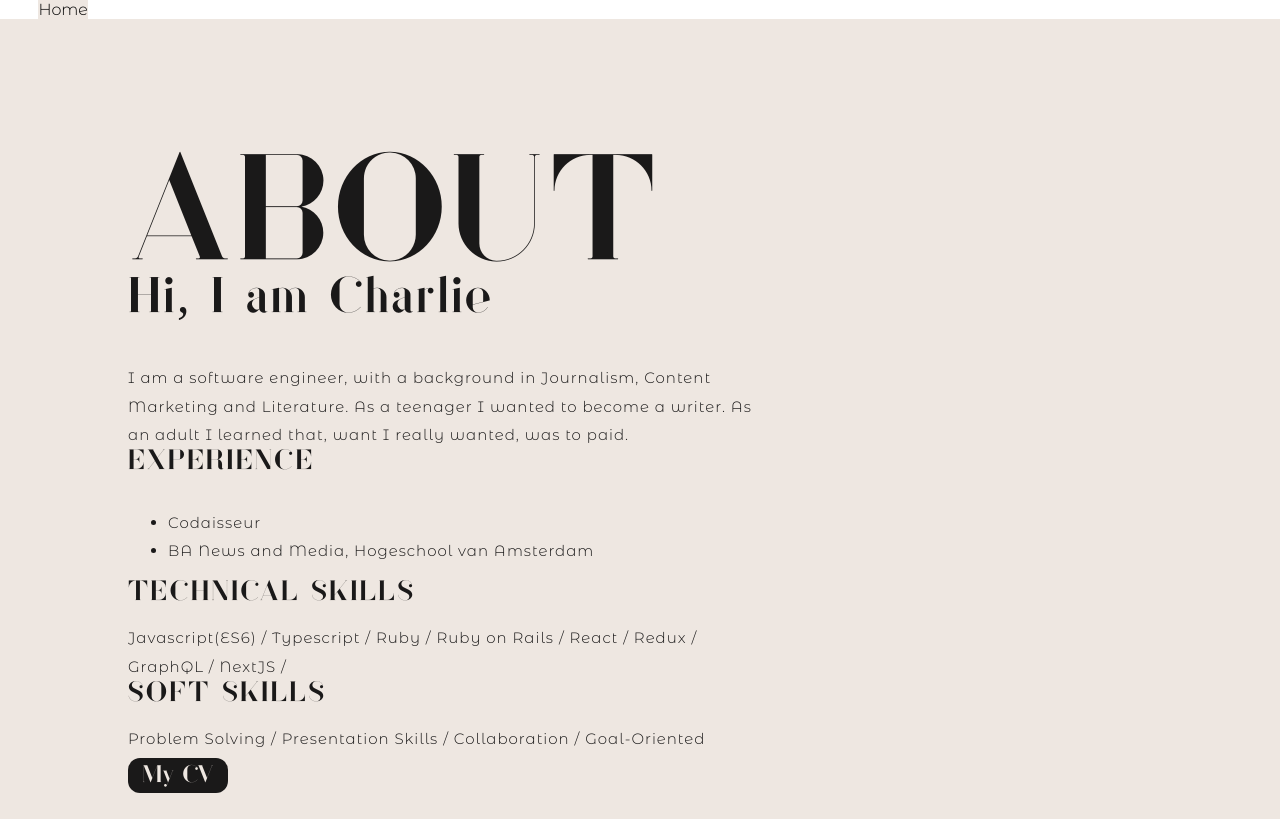
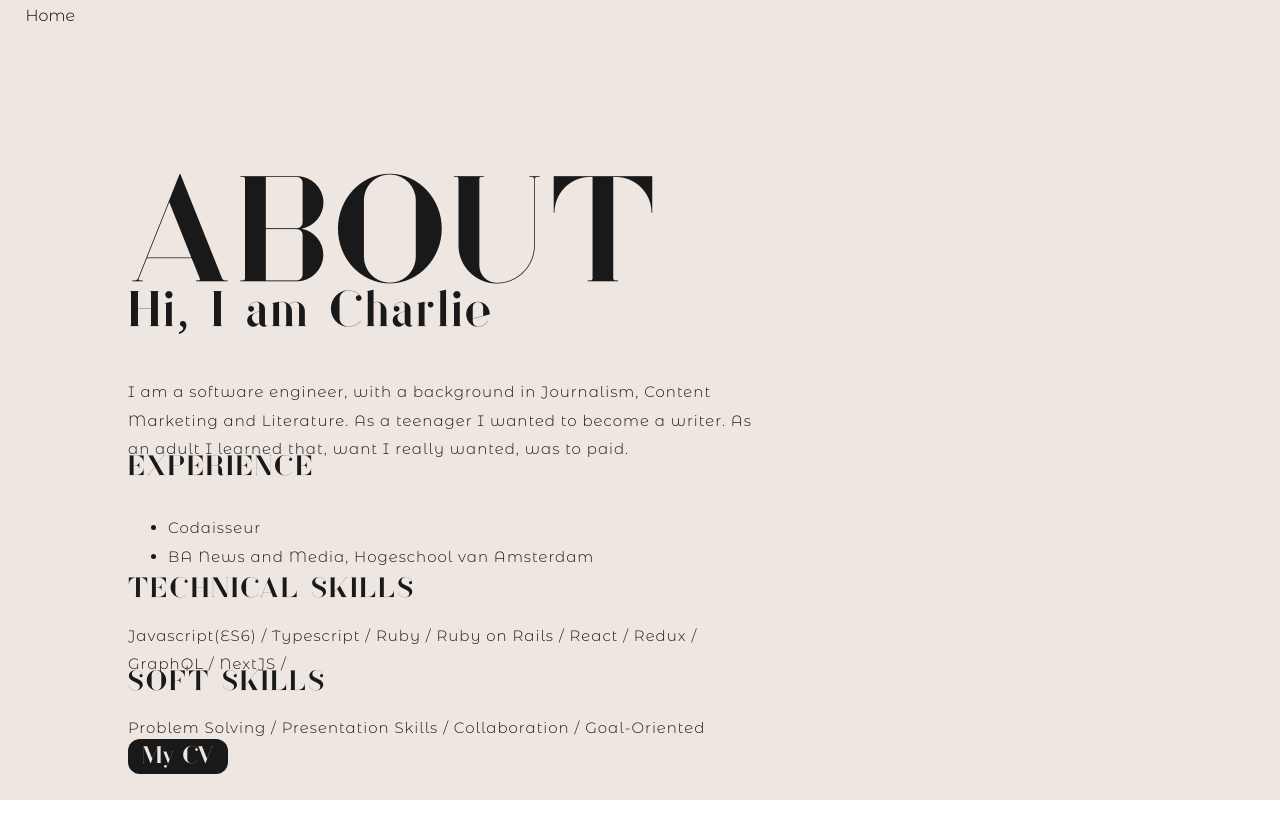
Before and after one commit to charliekroon/portfolio, a Next.js app: page /about in a window 1280 px wide. Built offline with nearby package versions, Linux system fonts and the light colour scheme.

Commit message:
Add to About Page

```diff
--- a/components/MenuBar.tsx
+++ b/components/MenuBar.tsx
@@ -2,10 +2,11 @@ import styled from "styled-components";
 import Link from "next/link";
 
 export const Container = styled.span`
-	background-color: #eee7e1;
-	font-family: "Monteserrat";
-	margin-top: -6%;
-	margin-left: 3%;
+	background: #eee7e1;
+	font-family: "Monteserrat", sans-serif;
+	padding: 0;
+	margin-left: 2%;
+	margin-top: 0.5%;
 `;
 
 export default function MenuBar() {
--- a/pages/about.tsx
+++ b/pages/about.tsx
@@ -1,10 +1,10 @@
-import Link from "next/link";
 import styled from "styled-components";
 import MenuBar from "../components/MenuBar";
+import Link from "next/link";
 
 export const AboutContainer = styled.div`
 	min-height: 100vh;
-	background-color: #eee7e1;
+	background: #eee7e1;
 	display: flex;
 	flex-flow: wrap;
 	flex-direction: column;
@@ -86,9 +86,9 @@ export default function About() {
 	const description = "Hi, I am Charlie";
 	return (
 		<>
-			<MenuBar />
+			<AboutContainer>
+				<MenuBar />
 
-			<AboutContainer>
 				<Title>ABOUT</Title>
 				<Byline>{description}</Byline>
 				<Text>
--- a/pages/index.tsx
+++ b/pages/index.tsx
@@ -67,6 +67,9 @@ export const Menu = styled.span`
 	margin-right: 15%;
 	margin-left: 2%;
 	font-size: 10rem;
+	--offset: 20vw;
+	width: fit-content;
+	animation: marquee 5s linear infinite;
 `;
 
 export const MenuText = styled.text`
```
